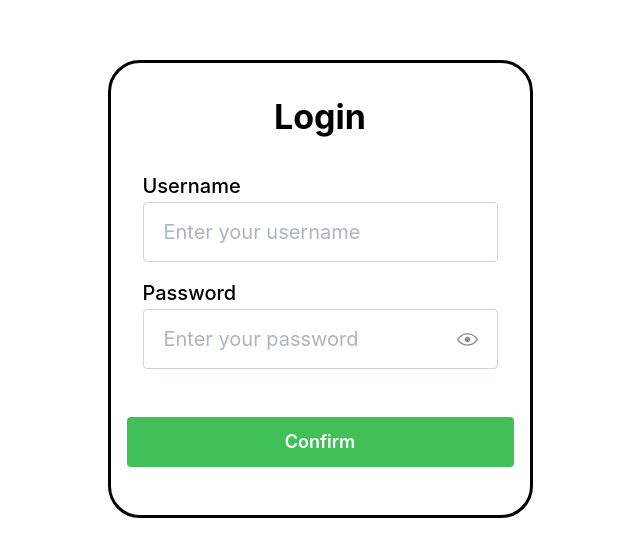
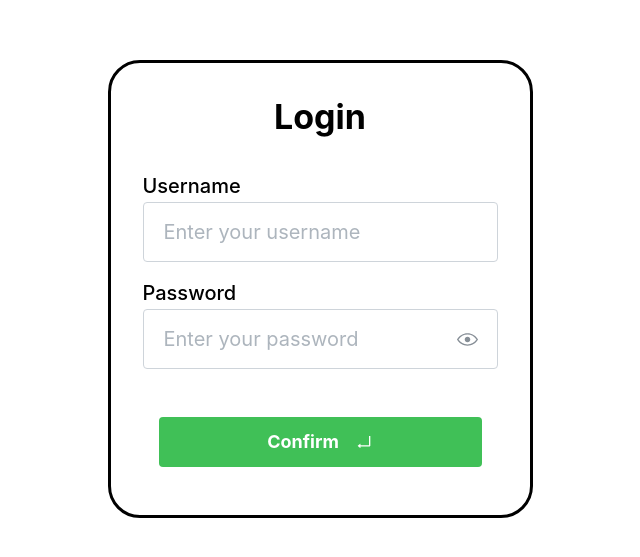
Before and after one commit to SonOfThitivas/Ear-Biometric-Desktop-Application, a React (Vite) app: page / in a window 1280 px wide. Shown: the part 111-668 px from the top of the page, without its empty margins (320-960 px from the left). Built offline with nearby package versions, Linux system fonts and the light colour scheme.

Commit message:
edit: form enter

```diff
--- a/package.json
+++ b/package.json
@@ -45,6 +45,7 @@
   "dependencies": {
     "@mantine/core": "^8.3.9",
     "@mantine/dates": "^8.3.9",
+    "@mantine/form": "^8.3.10",
     "@mantine/hooks": "^8.3.9",
     "dayjs": "^1.11.19",
     "electron-squirrel-startup": "^1.0.1",
--- a/src/components/login.tsx
+++ b/src/components/login.tsx
@@ -1,5 +1,6 @@
 import React from 'react'
 import {
+    Box,
     Flex,
     Title,
     Input,
@@ -8,8 +9,12 @@ import {
     Button,
     Alert,
     Transition,
+    Group,
+    LoadingOverlay,
 } from '@mantine/core'
 import { TbAlertCircle } from "react-icons/tb";
+import { useForm } from '@mantine/form';
+import { AiOutlineEnter } from "react-icons/ai";
 
 function Login(
     {setOperatorNumberParent, setRoleParent}: // <--- ADDED setRoleParent
@@ -20,30 +25,36 @@ function Login(
 ) {
     const tbAlertCircle = <TbAlertCircle/>
     const [alertError, setAlertError] = React.useState<boolean>(false)  // alert error
-    const [username, setUsername] = React.useState<string>("")  // username state
-    const [password, setPassword] = React.useState<string>("")  // password state
     const [loading, setLoading] = React.useState<boolean>(false) // loading icon when click
-    const [usernameError, setUsernameError] = React.useState<string>("")    // username was not filled
-    const [passwordError, setPasswordError] = React.useState<string>("")    // password was not filled
     const [operatorNumber, setOperatorNumber] = React.useState<string>("") // operator number
-
     const [role, setRole] = React.useState<string>("") // <--- ADDED ROLE STATE
-
     const [success, setSuccess] = React.useState<boolean>(false)    // when get login and get operator number
 
+    // React.useEffect(()=>{
+    //     if (visible === true) toggle()
+    // }, [visible])
+
+    const form = useForm({
+        mode: 'uncontrolled',
+        initialValues: {
+            username: "",
+            password: "",
+        },
+
+        validate: {
+            username: (value) => value.length === 0 ? "Username was not filled" : null,
+            password: (value) => value.length === 0 ? "Password was not filled" : null,
+        },
+    });
+
     React.useEffect(()=>{
-        if (username !== "") setUsernameError("")   // username was filled, remove error
-        if (password !== "") setPasswordError("")   // password was filled, remove error
         if (success) {
             // get operator number
             setOperatorNumberParent(operatorNumber)
             setRoleParent(role) // <--- SEND ROLE TO PARENT
-            setLoading(false)
         }
-        else {
-            setLoading(false)
-        }
-    }, [username, password, operatorNumber, role, success, loading, setOperatorNumberParent, setRoleParent]) // Added deps
+
+    }, [operatorNumber, role, success, setOperatorNumberParent, setRoleParent]) // Added deps
 
     // handle transition and alert
     const handleTransition = () => {
@@ -55,20 +66,15 @@ function Login(
     }
 
     // handle when click confirm button
-    const handleConfirm = async () => {
+    const handleConfirm = async (values:{username:string, password:string}) => {
         setLoading(true)
 
-        if (username === "" || password === ""){
-            // username or password were not filled
-            if (username === "") setUsernameError("Please, enter your username")
-            if (password === "") setPasswordError("Please, enter your password")
-            setAlertError(true)
-        }
-        else
-        {
-            // query
+        const username = values.username
+        const password = values.password
+
         const res = await fetchData(username, password)
-        }
+
+        setLoading(false)
     }
 
     // TODO: get operator number
@@ -97,6 +103,7 @@ function Login(
             console.error("❌ [UI] Error:", err);
             setSuccess(false);
             setAlertError(true);
+            setLoading(false)
             return 1;
         }
     }
@@ -108,6 +115,7 @@ function Login(
             justify={"center"}
             align={"center"}
         >
+            <LoadingOverlay  visible={loading} zIndex={1000} overlayProps={{ radius: "sm", blur: 2 }}/>
             <Flex
                 bd={"0.2rem black solid"}
                 bdrs={"xl"}
@@ -118,39 +126,52 @@ function Login(
             >
                 <Title order={1} m={"md"}>Login</Title>
 
+                <form onSubmit={form.onSubmit((values) => handleConfirm(values))}>
                     <Input.Wrapper>
                         <TextInput
                             label="Username"
                             placeholder="Enter your username"
-                        value={username}
-                        onChange={(event)=>setUsername(event.currentTarget.value)}
-                        error={usernameError}
+                            // value={username}
+                            // onChange={(event)=>setUsername(event.currentTarget.value)}
+                            // error={usernameError}
                             size={"xl"}
                             m={"md"}
+                            key={form.key("username")}
+                            {...form.getInputProps('username')}
                         />
                         <PasswordInput
                             label="Password"
                             placeholder="Enter your password"
-                        value={password}
-                        onChange={(event)=>setPassword(event.currentTarget.value)}
-                        error={passwordError}
+                            // value={password}
+                            // onChange={(event)=>setPassword(event.currentTarget.value)}
+                            // error={passwordError}
                             size={"xl"}
                             m={"md"}
+                            key={form.key("password")}
+                            {...form.getInputProps('password')}
                         />
                     </Input.Wrapper>
+                    <Group>
 
                         <Button
+                            type='submit'
                             variant='filled'
                             color='green'
                             size='lg'
                             w={"100%"}
                             m="xl"
-                    onClick={handleConfirm}
                             loading={loading}
-                    loaderProps={{type:"oval"}}
+                            loaderProps={{type:"oval"}
+                        }
                         >
-                    Confirm
+                            <Group>
+                                <Title order={4}>Confirm</Title>
+                                <AiOutlineEnter />
+                            </Group>
                         </Button>
+                    </Group>
+                </form>
+
             </Flex>
 
             {/* alert when error */}
--- a/src/database.ts
+++ b/src/database.ts
@@ -6,7 +6,7 @@ const { Client } = pg;
 const DB_CONFIG = {
   host: 'localhost',
   database: 'ear_db',
-  port: 5437,
+  port: 5433,
 };
 
 // Credentials for our 3 Roles
```
Also changed, not shown: 1 other file (tests, documents, lock files or other folders). Lines whose indentation alone changed are shown as unchanged.
